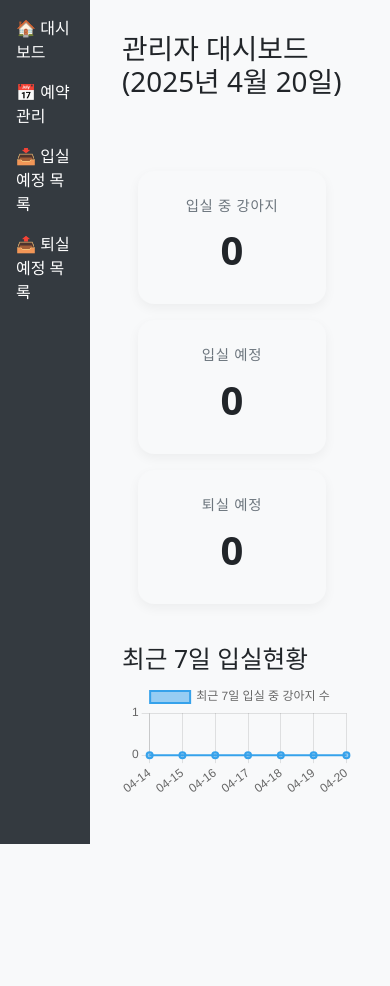
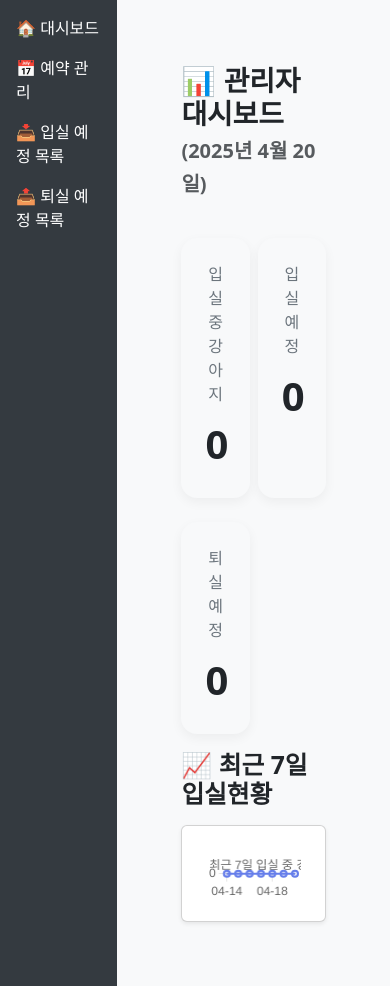
Before and after one commit to anchor0301/ding_RPA_python, a Django app: page /hotel/dashboard/ in a window 390 px wide. Before the commit the page ends 844 px from the top, so only its background shows below. Run offline with Django 4.2, Linux system fonts and the light colour scheme; data that the repository does not hold is empty.

Commit message:
브랜치: feature/sidebar-menu
커밋 메시지:
feat: 대시보드 KPI 카드 정렬 및 스타일 개선

- 대시보드의 입실 중/입실 예정/퇴실 예정 KPI 카드 정렬 구조 수정
- 버튼 간격 조절을 위한 HTML 구조 정리
- PC 화면 기준에서 카드가 한 줄로 정렬되도록 개선
- 반응형 레이아웃 유지하면서 여백 균형 조정

```diff
--- a/pet_hotel/hotel/static/hotel/css/dashboard.css
+++ b/pet_hotel/hotel/static/hotel/css/dashboard.css
@@ -1,13 +1,7 @@
-
 /* 대시보드 전체 그리드 */
 #dashboard {
-  display: grid;
-  grid-template-columns: repeat(auto-fit, minmax(220px, 1fr));
-  gap: 1.5rem;
-  padding: 1rem;
-  margin-top: 1.5rem;
+  padding: 1rem 0;
 }
-
 /* 카드 스타일 */
 .kpi-card {
   background: #f8f9fa;
@@ -17,27 +11,28 @@
   text-align: center;
   cursor: pointer;
   transition: transform 0.2s ease, box-shadow 0.2s ease;
+  height: 100%; /* 카드 높이 균일화 */
 }
 
-/* 카드 호버 효과 */
+
+/* 호버 시 부드러운 효과 */
 .kpi-card:hover {
-  transform: translateY(-5px);
-  box-shadow: 0 4px 12px rgba(0, 0, 0, 0.1);
+  transform: translateY(-4px);
+  box-shadow: 0 6px 20px rgba(0, 0, 0, 0.1);
 }
 
-/* 라벨(설명) 스타일 */
+/* 라벨(설명) */
 .kpi-card .label {
-  font-size: 0.9rem;
+  font-size: 1rem;
   color: #6c757d;
-  text-transform: uppercase;
-  letter-spacing: 0.05em;
+  font-weight: 500;
+  margin-bottom: 0.5rem;
 }
 
-/* 값(숫자) 스타일 */
+/* 숫자 */
 .kpi-card .value {
   font-size: 2.5rem;
   font-weight: bold;
-  margin-top: 0.25rem;
   color: #212529;
 }
 
@@ -83,6 +78,8 @@
   background: #f8f9fa;
   min-height: 100vh;
 }
+
+/* 차트 */
 .chart-container {
   position: relative;
   width: 100%;
@@ -93,6 +90,8 @@ canvas {
   width: 100% !important;
   height: auto !important;
 }
+
+/* 뱃지 스타일 */
 .badge {
   font-size: 0.95rem;
   padding: 0.5em 0.75em;
--- a/pet_hotel/hotel/templates/admin/dashboard.html
+++ b/pet_hotel/hotel/templates/admin/dashboard.html
@@ -6,33 +6,30 @@
 {% endblock %}
 
 {% block content %}
-<h1>관리자 대시보드 ({{ today }})</h1>
+<div class="main-content">
+
+    <h1 class="mb-4 fw-bold">📊 관리자 대시보드 <small class="text-muted fs-5">({{ today }})</small></h1>
+
     {% if upcoming_checkins or upcoming_checkouts %}
-<div class="alert alert-light border shadow-sm mb-4">
-    <h5 class="mb-2">🐾 오늘 입·퇴실 예정 강아지</h5>
-    <div class="d-flex flex-wrap gap-4">
+    <div class="preview-box shadow-sm rounded p-4 mb-4 bg-white border">
+        <h5 class="mb-3">🐾 <strong>오늘 입·퇴실 예정 강아지</strong></h5>
+        <div class="row gy-2 gx-4">
             {% if upcoming_checkins %}
-        <div>
-            <strong>🚪 입실 예정:</strong>
-            <ul class="mb-0 ps-3">
+            <div class="col-md-6">
+                <strong class="text-dark">🚪 입실 예정:</strong>
+                <ul class="mb-0 ps-3 small text-dark">
                     {% for r in upcoming_checkins %}
-                <li>
-                    {{ r.dog.name }}
-                    <small class="text-muted">({{ r.check_in|date:"Y-m-d H:i" }} 입실)</small>
-                </li>
+                    <li>{{ r.dog.name }} <span class="text-muted">({{ r.check_in|date:"n월 j일 H:i" }} 입실)</span></li>
                     {% endfor %}
                 </ul>
             </div>
             {% endif %}
             {% if upcoming_checkouts %}
-        <div>
-            <strong>🏠 퇴실 예정:</strong>
-            <ul class="mb-0 ps-3">
+            <div class="col-md-6">
+                <strong class="text-dark">🏠 퇴실 예정:</strong>
+                <ul class="mb-0 ps-3 small text-dark">
                     {% for r in upcoming_checkouts %}
-                <li>
-                    {{ r.dog.name }}
-                    <small class="text-muted">({{ r.check_out|date:"Y-m-d H:i" }} 예정)</small>
-                </li>
+                    <li>{{ r.dog.name }} <span class="text-muted">({{ r.check_out|date:"n월 j일 H:i" }} 예정)</span></li>
                     {% endfor %}
                 </ul>
             </div>
@@ -40,37 +37,38 @@
         </div>
     </div>
     {% endif %}
-
-
-<div id="dashboard" class="row g-3">
-    <!-- 기존 KPI 카드 -->
-    <div class="row g-3 mb-4">
-        <div class="col-12 col-sm-6 col-md-4">
+    <div id="dashboard">
+        <div class="row kpi-row gy-4 gx-2">
+            <div class="col-6 col-md-4">
                 <div class="kpi-card" onclick="location.href='{% url 'hotel:current_dogs' %}'">
                     <div class="label">입실 중 강아지</div>
                     <div class="value">{{ current_count }}</div>
                 </div>
             </div>
-        <div class="col-12 col-sm-6 col-md-4">
+            <div class="col-6 col-md-4">
                 <div class="kpi-card" onclick="location.href='{% url 'hotel:checkins' %}'">
                     <div class="label">입실 예정</div>
                     <div class="value">{{ checkin_count }}</div>
                 </div>
             </div>
-        <div class="col-12 col-sm-6 col-md-4">
+            <div class="col-6 col-md-4">
                 <div class="kpi-card" onclick="location.href='{% url 'hotel:checkouts' %}'">
                     <div class="label">퇴실 예정</div>
                     <div class="value">{{ checkout_count }}</div>
                 </div>
             </div>
         </div>
+    </div>
 
 
+    <section class="chart-section">
+        <h2 class="mb-3 fw-semibold">📈 최근 7일 입실현황</h2>
+        <div class="card shadow-sm p-4 bg-white">
+            <canvas id="occupancyChart"></canvas>
         </div>
-<section class="chart-section">
-    <h2>최근 7일 입실현황 </h2>
-    <canvas id="occupancyChart"></canvas>
     </section>
+
+</div>
 {% endblock %}
 
 {% block extra_js %}
@@ -78,10 +76,7 @@
 <script>
     document.addEventListener('DOMContentLoaded', () => {
         const ctx = document.getElementById('occupancyChart');
-        if (!ctx) {
-            console.error("occupancyChart 캔버스가 없습니다!");
-            return;
-        }
+        if (!ctx) return;
 
         const labels = JSON.parse('{{ occupancy_labels|safe }}');
         const data = JSON.parse('{{ occupancy_data|safe }}');
@@ -95,11 +90,18 @@
                     data: data,
                     borderWidth: 2,
                     fill: true,
+                    backgroundColor: 'rgba(102, 126, 234, 0.2)',
+                    borderColor: 'rgba(102, 126, 234, 1)',
                     tension: 0.3
                 }]
             },
             options: {
                 responsive: true,
+                plugins: {
+                    legend: {
+                        display: true
+                    }
+                },
                 scales: {
                     y: {
                         beginAtZero: true,
@@ -112,5 +114,4 @@
         });
     });
 </script>
-
 {% endblock %}
```
Lines whose indentation alone changed are shown as unchanged.
